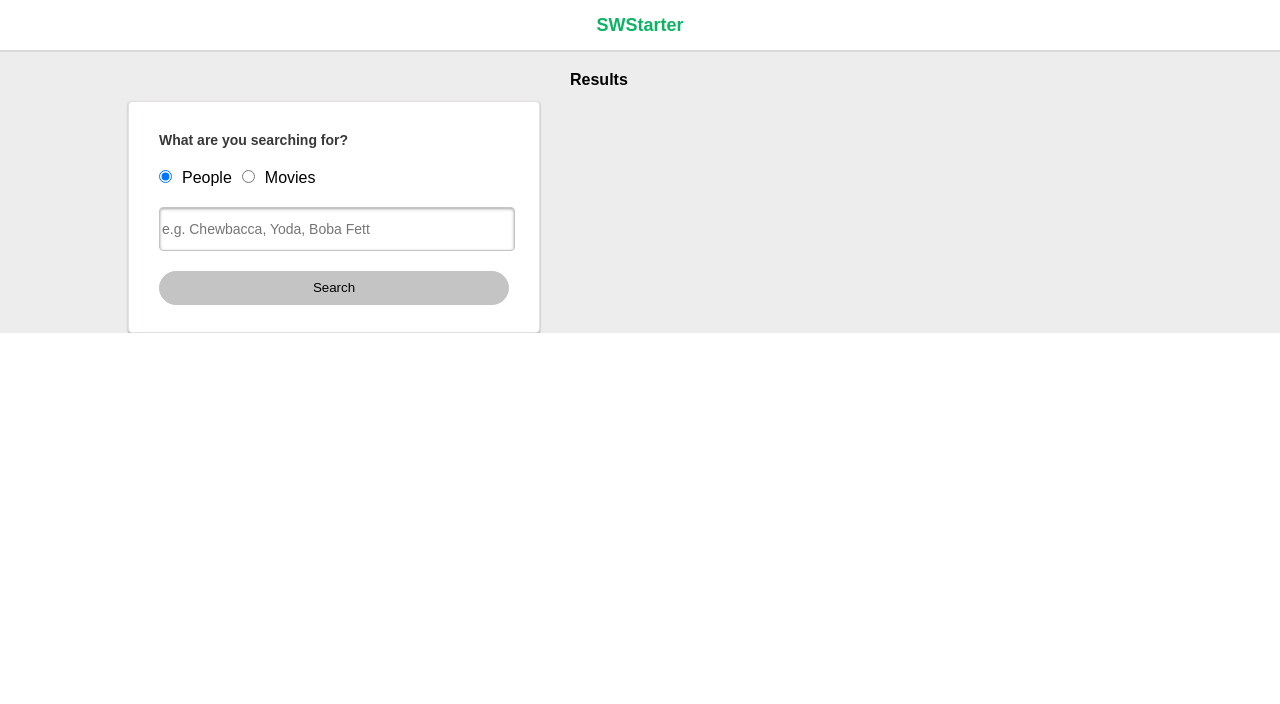
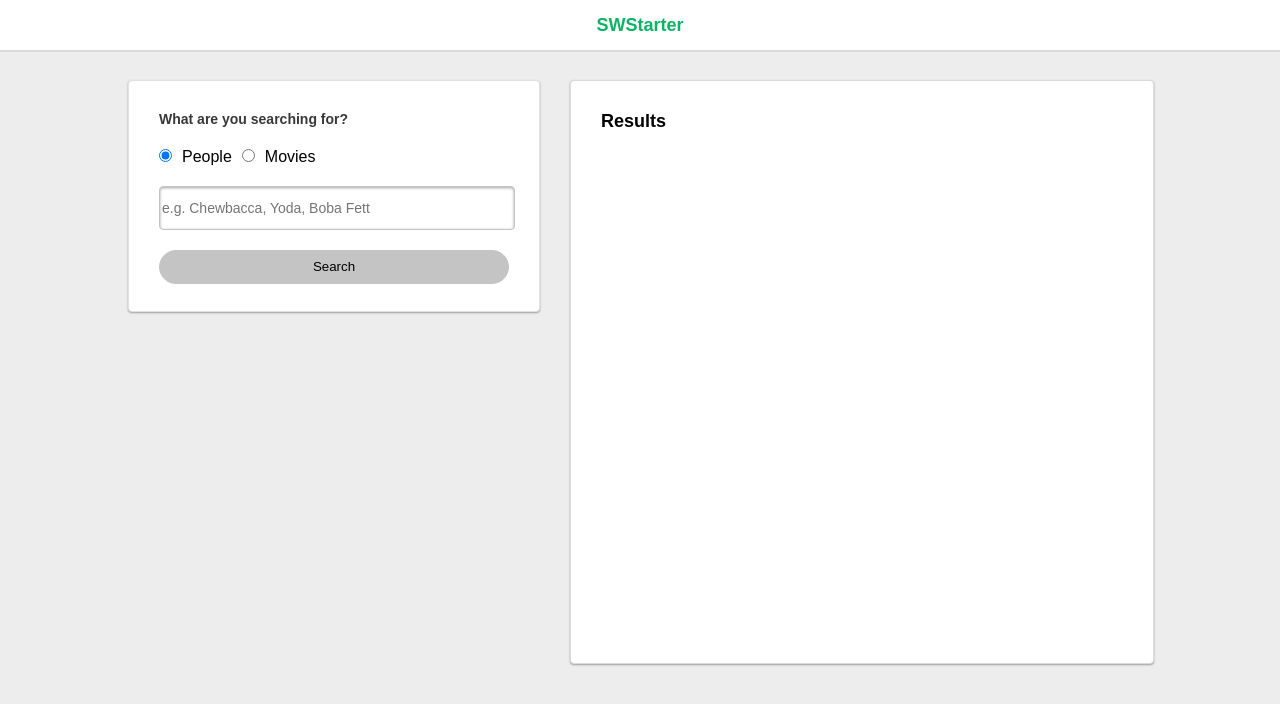
Before and after one commit to riffryder/swstarter, a React app: page / in a window 1280 px wide. Shown: the top 704 px of the page. Built offline with nearby package versions, Linux system fonts and the light colour scheme; the HTML template or start-up script is replaced by a standard one.

Commit message:
Start adding styling to results component

```diff
--- /dev/null
+++ b/src/views/Results.css
@@ -0,0 +1,26 @@
+.ResultsContainer {
+  margin-top: 30px;
+  margin-bottom: 238px;
+  float: left;
+  width: 582px;
+  height: 582px;
+  border-radius: 4px;
+  box-shadow: 0 1px 2px 0 rgba(132, 132, 132, 0.75);
+  border: solid 1px #dadada;
+  background-color: #ffffff;
+}
+
+.ResultsTitle {
+  margin-top: 30px;
+  margin-left: 30px;
+  width: 71px;
+  height: 22px;
+  font-size: 18px;
+  font-weight: bold;
+  color: #000000;
+}
+
+/* .ResultDiv {
+  width: 71px;
+  height: 22px;
+} */
--- a/src/views/Results.js
+++ b/src/views/Results.js
@@ -1,14 +1,16 @@
 import React from "react";
 import { Link } from "react-router-dom";
 
-const Results = ({selection, results}) => (
-    <div>
-      <h4>Results</h4>
+import "./Results.css"
+
+const Results = ({ selection, results }) => (
+  <div className="ResultsContainer">
+    <div className="ResultsTitle">Results</div>
     {selection === "People" ? (
       <div>
         {results.map((result, resultIndex) =>
-            <div>
-              <div key={resultIndex}>{result.name}</div>
+          <div className="ResultDiv">
+            <div className="Result" key={resultIndex}>{result.name}</div>
             <Link to={{
               pathname: `/people/${result.name}`,
               state: { detail: result, type: selection }
@@ -21,8 +23,8 @@ const Results = ({selection, results}) => (
     ) : (
         <div>
           {results.map((result, resultIndex) =>
-            <div>
-              <div key={resultIndex}>{result.title}</div>
+            <div className="ResultDiv">
+              <div className="Result" key={resultIndex}>{result.title}</div>
               <Link to={{
                 pathname: `/films/${result.title}`,
                 state: { detail: result, type: selection }
```
Lines whose indentation alone changed are shown as unchanged.
